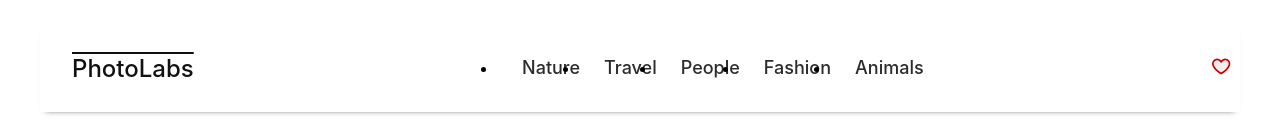
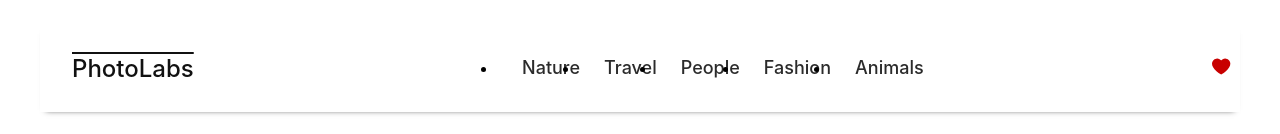
Before and after one commit to DemouraGus/photolabs, a React (Create React App) app in the folder frontend/: page / in a window 1280 px wide. Shown: the top 134 px of the page. Built offline with nearby package versions, Linux system fonts and the light colour scheme; the HTML template or start-up script is replaced by a standard one.

Commit message:
Notification added for FavBadge on NavBar

```diff
--- a/frontend/src/components/FavBadge.jsx
+++ b/frontend/src/components/FavBadge.jsx
@@ -6,7 +6,7 @@ import '../styles/FavBadge.scss';
 const FavBadge = ({ isFavPhotoExist }) => {
   return (
     <div className='fav-badge'>
-      <FavIcon displayAlert={!!isFavPhotoExist}/>
+      <FavIcon displayAlert={!!isFavPhotoExist} selected={true}/>
     </div>
   )
 };
--- a/frontend/src/components/TopNavigationBar.jsx
+++ b/frontend/src/components/TopNavigationBar.jsx
@@ -4,12 +4,12 @@ import '../styles/TopNavigationBar.scss'
 import TopicList from './TopicList';
 import FavBadge from './FavBadge';
 
-const TopNavigation = ({ topics }) => {
+const TopNavigation = ({ topics, favouriteCount }) => {
   return (
     <div className="top-nav-bar">
       <span className="top-nav-bar__logo">PhotoLabs</span>
       <TopicList topics={topics}/>
-      <FavBadge />
+      <FavBadge isFavPhotoExist={favouriteCount > 0} />
     </div>
   )
 }
--- a/frontend/src/routes/HomeRoute.jsx
+++ b/frontend/src/routes/HomeRoute.jsx
@@ -6,8 +6,8 @@ import PhotoList from "components/PhotoList";
 const HomeRoute = ({ photos, topics, favourites, toggleFavourite}) => {
   return (
     <div className="home-route">
-      <TopNavigation topics={topics}/>
-      <PhotoList photos={photos} favourites={favourites} toggleFavourite={toggleFavourite}/>
+      <TopNavigation topics={topics} favouriteCount={favourites.length} />
+      <PhotoList photos={photos} favourites={favourites} toggleFavourite={toggleFavourite} />
     </div>
   )
 }
```
